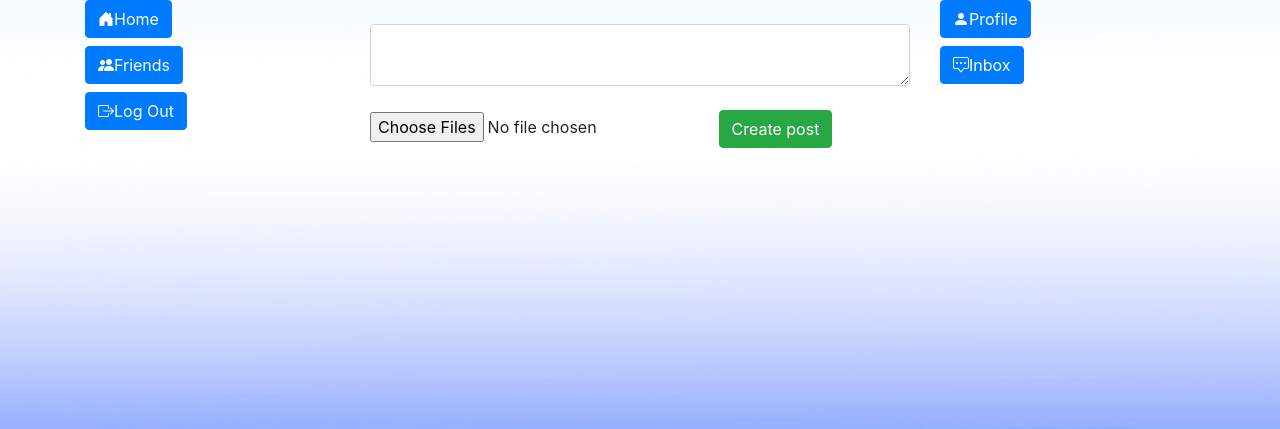
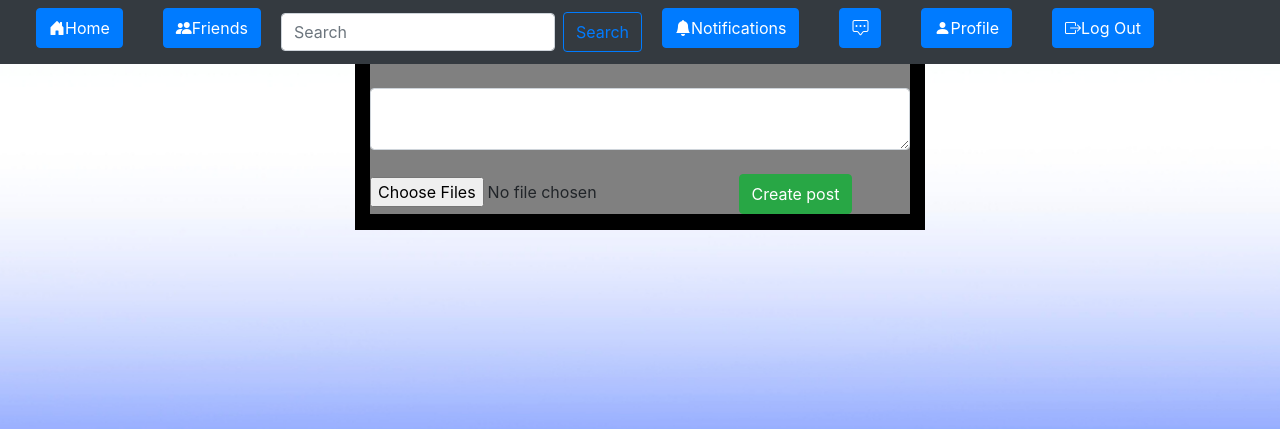
Before and after one commit to Art-Lovers/artsocialmedia, a PHP site: page /homepage/PL/html/homepage/main.php in a window 1280 px wide. Shown: the top 429 px of the page. Run offline with PHP 8.4, Linux system fonts and the light colour scheme; data that the repository does not hold is empty.

Commit message:
homepage change 03

```diff
--- a/PL/css/homepage/homepageStyle.css
+++ b/PL/css/homepage/homepageStyle.css
@@ -14,6 +14,19 @@ body {
 }
 
 .postContent {
-    border: 1px solid blue;
+    /* border: 1px solid blue; */
+    background-color: gray;
 
 }
+
+.btn {
+
+    height: 40px;
+    margin: 0px 20px 0px;
+}
+
+
+.searchButton {
+    height: 40px;
+    margin: 0px;
+}
--- a/PL/html/homepage/main.php
+++ b/PL/html/homepage/main.php
@@ -10,28 +10,44 @@
 
 <body>
 
+    <nav class="navbar navbar-expand-lg navbar-light bg-dark">
+        <button class="btn btn-primary mb-2"><i class="bi bi-house-door-fill"></i>Home</button><br>
+        <button class="btn btn-primary mb-2"><i class="bi bi-people-fill"></i>Friends</button><br>
+
+        <form class="form-inline my-2 my-lg-0">
+            <input class="form-control mr-sm-2" type="search" placeholder="Search" aria-label="Search">
+            <button class="searchButton btn btn-outline-primary my-2 my-sm-0" type="submit">Search</button>
+        </form>
+
+        <button class="btn btn-primary mb-2"><i class="bi bi-bell-fill"></i>Notifications</button><br>
+        <button class="btn btn-primary mb-2"><i class="bi bi-chat-square-dots"></i></button><br>
+        <button class="btn btn-primary mb-2"><i class="bi bi-person-fill"></i>Profile</button><br>
+        <button id="logout" class="btn btn-primary mb-2"><i class="bi bi-box-arrow-right"></i></i>Log
+            Out</button>
+    </nav>
+
+
     <div class="container">
         <div class="row">
             <div class="col-3 gap-2">
-                <button class="btn btn-primary mb-2"><i class="bi bi-house-door-fill"></i>Home</button><br>
+                <!-- BUTONAT
+                    <button class="btn btn-primary mb-2"><i class="bi bi-house-door-fill"></i>Home</button><br>
                 <button class="btn btn-primary mb-2"><i class="bi bi-people-fill"></i>Friends</button><br>
-                <!-- <div class="input-group">
-        <div class="form-outline">
-            <input type="search" id="form1" class="form-control" />
-            <label class="form-label" for="form1">Search</label>
-        </div>
-        <button type="button" class="btn btn-primary">
-            <i class="fas fa-search"></i>
-        </button>
-    </div> -->
                 <button id="logout" class="btn btn-primary mb-2"><i class="bi bi-box-arrow-right"></i></i>Log
-                    Out</button>
+                    Out</button> -->
             </div>
-            <div class="col-6">
+            <div class="col-6" style="background-color:black">
+
+                <!-- <div class="input-group"> SEARCH BOX
+                    <div class="form-outline">
+                        <input type="search" id="form1" class="form-control" />
+                    </div>
+                    <button class="btn btn-primary mb-2"><i class="bi bi-search"></i>Search</button><br>
+                </div> -->
+
                 <div class="postclass">
-                    <form id="postForm" enctype="multipart/form-data">
+                    <form id="postForm" enctype="multipart/form-data" style="background-color:gray">
                         <br>
-
                         <textarea id="postContent" class="form-control"></textarea><br>
                         <input type="file" name="fileToUpload" id="attachMediaPost" multiple>
                         <!-- <button id="">Add photo/video</button><br> -->
@@ -44,8 +60,9 @@
             </div>
 
             <div class="col-3 d-grid gap-2 mx-auto">
+                <!-- <button class="btn btn-primary mb-2"><i class="bi bi-bell-fill"></i>Notifications</button><br>
                 <button class="btn btn-primary mb-2"><i class="bi bi-person-fill"></i>Profile</button><br>
-                <button class="btn btn-primary mb-2"><i class="bi bi-chat-square-dots"></i>Inbox</button><br>
+                <button class="btn btn-primary mb-2"><i class="bi bi-chat-square-dots"></i>Inbox</button><br> -->
             </div>
         </div>
     </div>
```
